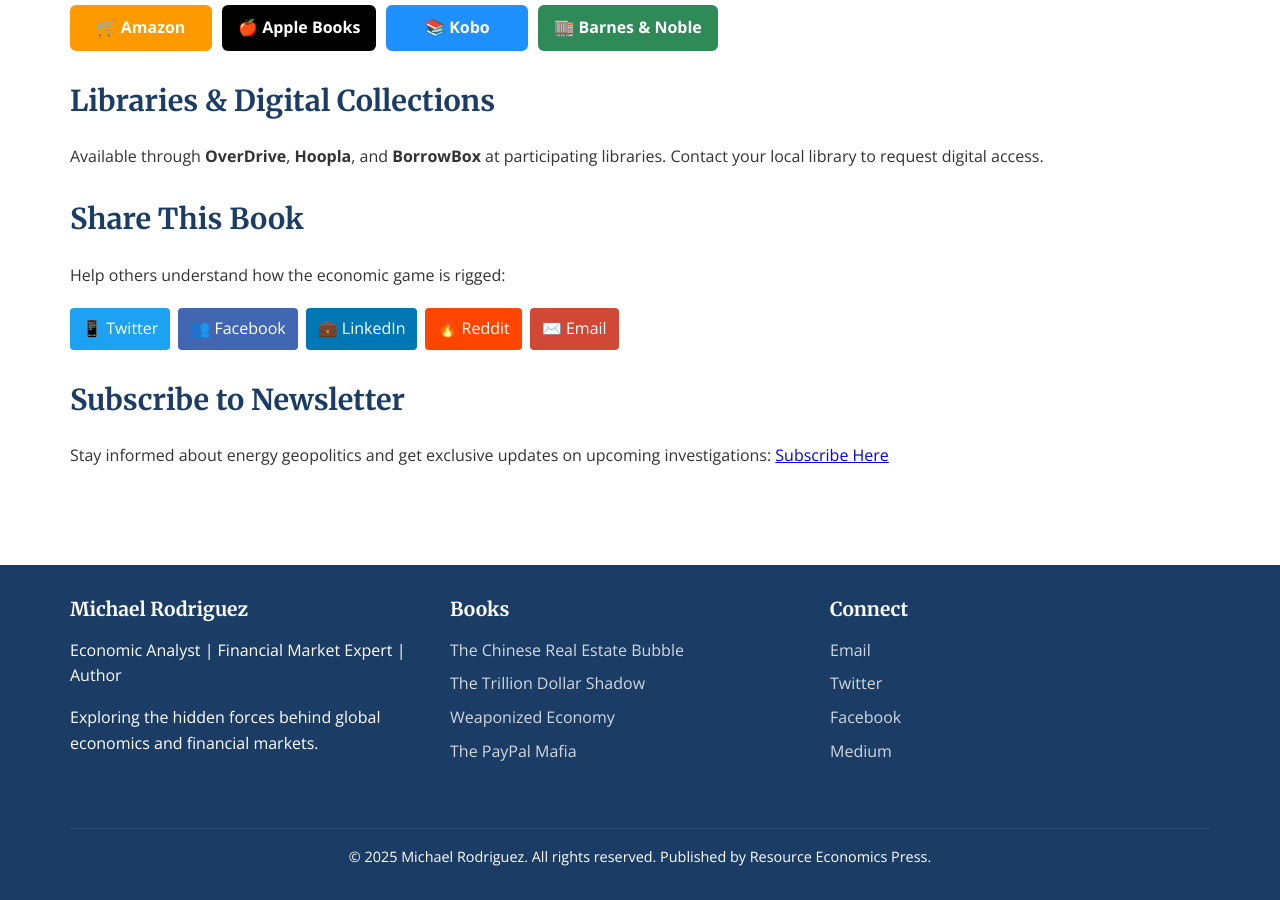
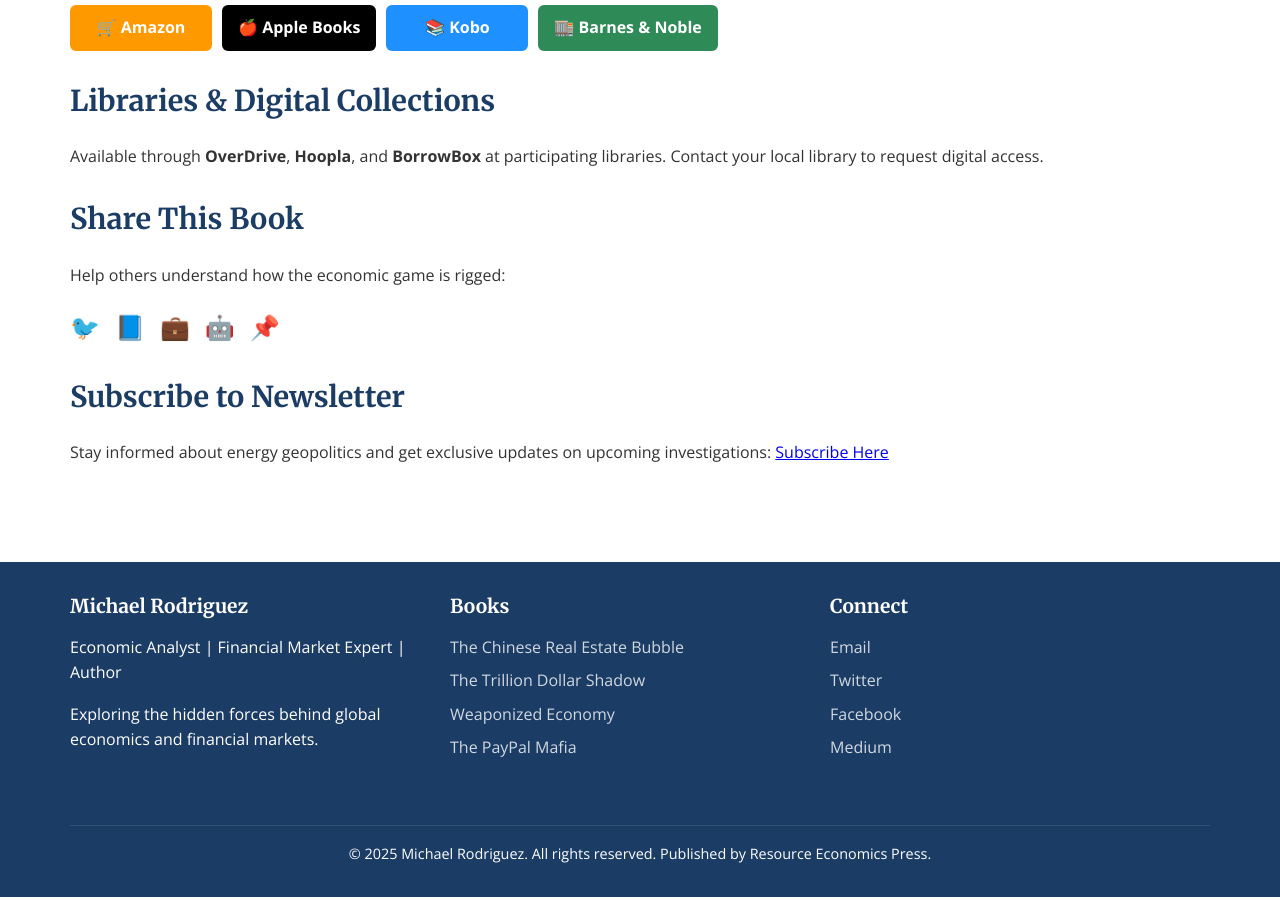
Before and after one commit to Zews123/michael-rodriguez-books, a Jekyll site: the page built from books/Oil_Weapon.md, in a window 1280 px wide and 900 px high, scrolled down 2492 px. Built offline with Jekyll 4.4.1, drawn with Linux system fonts in a browser that asks for light colours.

Commit message:
Update Oil_Weapon.md

```diff
--- a/books/Oil_Weapon.md
+++ b/books/Oil_Weapon.md
@@ -110,12 +110,12 @@
 
 Help others understand how the economic game is rigged:
 
-<div style="display: flex; flex-wrap: wrap; gap: 8px; margin: 20px 0;">
-<a href="https://twitter.com/intent/tweet?text=Explosive%20investigation%3A%20%22The%20Oil%20Weapon%22%20by%20Michael%20Rodriguez%20reveals%20150%20years%20of%20energy%20warfare%20from%20Rockefeller%20to%20Ukrainian%20drones&url={{ page.url | absolute_url }}" style="background: #1da1f2; color: white; padding: 8px 12px; text-decoration: none; border-radius: 4px; display: inline-flex; align-items: center; font-weight: 500;">📱 Twitter</a>
-<a href="https://www.facebook.com/sharer/sharer.php?u={{ page.url | absolute_url }}" style="background: #4267b2; color: white; padding: 8px 12px; text-decoration: none; border-radius: 4px; display: inline-flex; align-items: center; font-weight: 500;">👥 Facebook</a>
-<a href="https://www.linkedin.com/sharing/share-offsite/?url={{ page.url | absolute_url }}" style="background: #0077b5; color: white; padding: 8px 12px; text-decoration: none; border-radius: 4px; display: inline-flex; align-items: center; font-weight: 500;">💼 LinkedIn</a>
-<a href="https://reddit.com/submit?url={{ page.url | absolute_url }}&title=The%20Oil%20Weapon%20by%20Michael%20Rodriguez" style="background: #ff4500; color: white; padding: 8px 12px; text-decoration: none; border-radius: 4px; display: inline-flex; align-items: center; font-weight: 500;">🔥 Reddit</a>
-<a href="mailto:?subject=The%20Oil%20Weapon%20by%20Michael%20Rodriguez&body=Check%20out%20this%20explosive%20investigation%20into%20energy%20geopolitics%3A%20{{ page.url | absolute_url }}" style="background: #d14836; color: white; padding: 8px 12px; text-decoration: none; border-radius: 4px; display: inline-flex; align-items: center; font-weight: 500;">✉️ Email</a>
+<div style="display: flex; gap: 15px; margin: 20px 0; align-items: center;">
+<a href="https://twitter.com/intent/tweet?text=Explosive%20investigation%3A%20%22The%20Oil%20Weapon%22%20by%20Michael%20Rodriguez%20reveals%20150%20years%20of%20energy%20warfare%20from%20Rockefeller%20to%20Ukrainian%20drones&url={{ page.url | absolute_url }}" style="color: #1da1f2; font-size: 24px; text-decoration: none;">🐦</a>
+<a href="https://www.facebook.com/sharer/sharer.php?u={{ page.url | absolute_url }}" style="color: #4267b2; font-size: 24px; text-decoration: none;">📘</a>
+<a href="https://www.linkedin.com/sharing/share-offsite/?url={{ page.url | absolute_url }}" style="color: #0077b5; font-size: 24px; text-decoration: none;">💼</a>
+<a href="https://reddit.com/submit?url={{ page.url | absolute_url }}&title=The%20Oil%20Weapon%20by%20Michael%20Rodriguez" style="color: #ff4500; font-size: 24px; text-decoration: none;">🤖</a>
+<a href="https://pinterest.com/pin/create/button/?url={{ page.url | absolute_url }}&description=The%20Oil%20Weapon%20by%20Michael%20Rodriguez" style="color: #bd081c; font-size: 24px; text-decoration: none;">📌</a>
 </div>
 
 ## Subscribe to Newsletter
```
